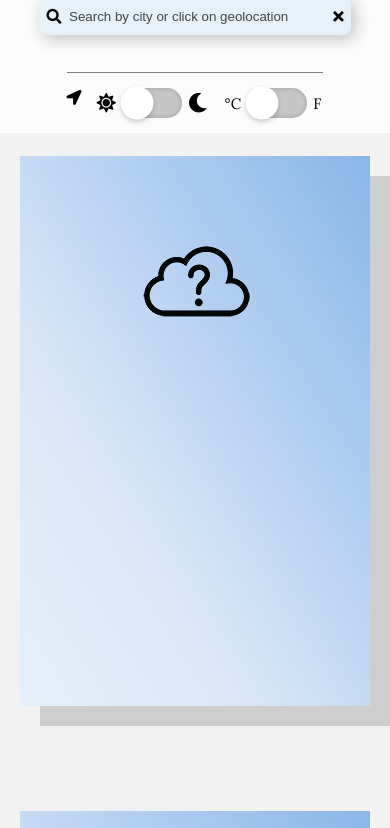
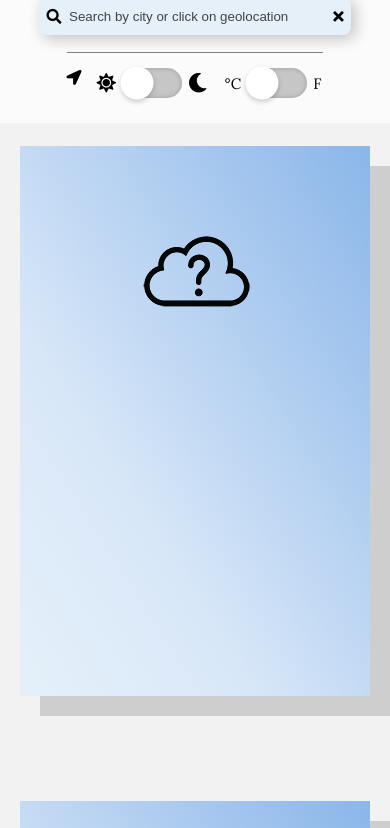
Before and after one commit to maciejofc/ClimCheck, a plain HTML site: page index.html in a window 390 px wide. Shown: the part 47-875 px from the top of the page. Drawn offline with Linux system fonts and the light colour scheme; no server answers; a web font is replaced by a local one.

Commit message:
Fixed margin in nav

```diff
--- a/style.css
+++ b/style.css
@@ -44,7 +44,7 @@ nav ol li {
 }
 nav ol li:nth-child(3) {
   margin: 0 2px;
-  border:none;
+  border: none;
 }
 .search-item {
   flex-basis: 80%;
@@ -59,12 +59,8 @@ nav ol li:nth-child(3) {
   box-shadow: 0.25rem 0.25rem 1rem var(--boxShadowColor);
 }
 
-
-
 @media screen and (max-width: 878px) {
-
 }
-
 
 input[type="checkbox"] {
   position: relative;
@@ -230,14 +226,19 @@ button {
     display: flex;
     flex-direction: column;
     padding: 0;
-    height: 180px;
+    height: 170px;
     gap: 2%;
     align-items: center;
   }
+  .search-item {
+    flex-basis: 35%;
+  }
+
   nav ol {
     margin-top: 0.2rem;
     border-top: 1px solid grey;
     padding: 1rem 0;
+    flex-basis: 47%;
   }
   nav ol li {
     margin: 0;
```
